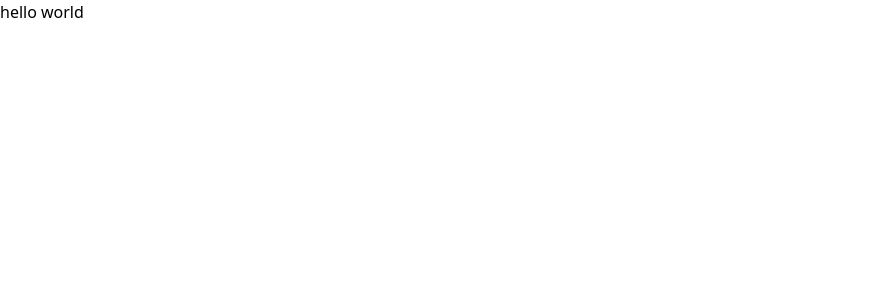
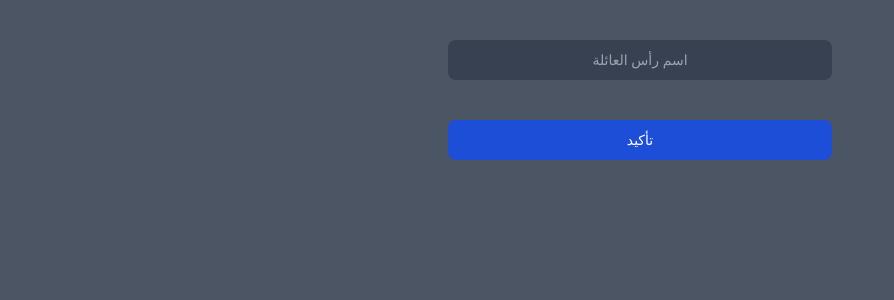
Before and after one commit to mahmoud-eltahawy/ensab, an Angular app in the folder ensab_ui/: page /ftree in a window 1280 px wide. Before the commit this address led to /. Shown: the top 300 px of the page, without its empty margins (0-894 px from the left). Built offline with nearby package versions, Linux system fonts and the light colour scheme.

Commit message:
ftree form done

```diff
--- a/ensab_ui/src/app/app.component.html
+++ b/ensab_ui/src/app/app.component.html
@@ -1,5 +1 @@
-<main>
-  <h1>hello world</h1>
-</main>
-
 <router-outlet />
--- a/ensab_ui/src/app/app.component.ts
+++ b/ensab_ui/src/app/app.component.ts
@@ -6,8 +6,6 @@ import { RouterOutlet } from '@angular/router';
   standalone: true,
   imports: [RouterOutlet],
   templateUrl: './app.component.html',
-  styleUrl: './app.component.css'
 })
 export class AppComponent {
-  title = 'ensab_ui';
 }
--- a/ensab_ui/src/app/app.routes.ts
+++ b/ensab_ui/src/app/app.routes.ts
@@ -1,3 +1,10 @@
 import { Routes } from '@angular/router';
+import { FtreeFormComponent } from './ftree-form/ftree-form.component';
+import { FtreeComponent } from './ftree/ftree.component';
+import { HomeComponent } from './home/home.component';
 
-export const routes: Routes = [];
+export const routes: Routes = [
+  {path :"",component : HomeComponent},
+  {path :"ftree",component : FtreeFormComponent},
+  {path :"ftree/:name",component : FtreeComponent},
+];
--- /dev/null
+++ b/ensab_ui/src/app/ftree-form/ftree-form.component.html
@@ -0,0 +1,16 @@
+<form
+  (submit)="onSubmit($event)"
+  (input)="onInput()"
+  class="grid grid-cols-1 m-10 max-w-sm mx-auto">
+  <input
+    [formControl]="name"
+    type="text"
+    id="FamilyHead"
+    class="placeholder:text-center placeholder-gray-400 text-center text-white mb-10 borde text-sm rounded-lg block w-full p-2.5 bg-gray-700 border-gray-600 focus:ring-blue-500 focus:border-blue-500"
+    placeholder="اسم رأس العائلة"
+  />
+  <button type="submit"
+    class="text-white bg-blue-700 hover:bg-blue-800 focus:ring-4 focus:outline-none focus:ring-blue-300 font-medium rounded-lg text-sm w-full sm:w-auto px-5 py-2.5 text-center dark:bg-blue-600 dark:hover:bg-blue-700 dark:focus:ring-blue-800">
+    تأكيد
+  </button>
+</form>
--- /dev/null
+++ b/ensab_ui/src/app/ftree-form/ftree-form.component.ts
@@ -0,0 +1,28 @@
+import { Component } from '@angular/core';
+import { FormControl, ReactiveFormsModule } from '@angular/forms';
+
+@Component({
+  selector: 'app-ftree-form',
+  standalone: true,
+  imports: [ReactiveFormsModule],
+  templateUrl: './ftree-form.component.html',
+})
+export class FtreeFormComponent {
+    name = new FormControl("");
+
+    onSubmit(event : Event){
+      event.preventDefault();
+      this.to_tree_page()
+    }
+
+    onInput() {
+      const value = this.name.value;
+      if(value?.trimStart()?.includes(' ')) {
+        this.to_tree_page()
+      }
+    }
+
+    private to_tree_page() {
+      location.href = `ftree/${this.name.value?.trim()}`
+    }
+}
--- /dev/null
+++ b/ensab_ui/src/app/ftree/ftree.component.html
@@ -0,0 +1 @@
+<p>ftree works!</p>
--- /dev/null
+++ b/ensab_ui/src/app/home/home.component.html
@@ -0,0 +1 @@
+<p>Home</p>
--- a/ensab_ui/src/index.html
+++ b/ensab_ui/src/index.html
@@ -1,13 +1,16 @@
 <!doctype html>
 <html lang="en">
+
 <head>
   <meta charset="utf-8">
-  <title>EnsabUi</title>
+  <title>انساب</title>
   <base href="/">
   <meta name="viewport" content="width=device-width, initial-scale=1">
   <link rel="icon" type="image/x-icon" href="favicon.ico">
 </head>
-<body>
+
+<body class="bg-gray-600">
   <app-root></app-root>
 </body>
+
 </html>
```
Also changed, not shown: ensab_ui/src/app/ftree/ftree.component.ts (added, +11 -0 lines), ensab_ui/src/app/home/home.component.ts (added, +11 -0 lines), ensab_ui/src/app/app.component.css (deleted).
